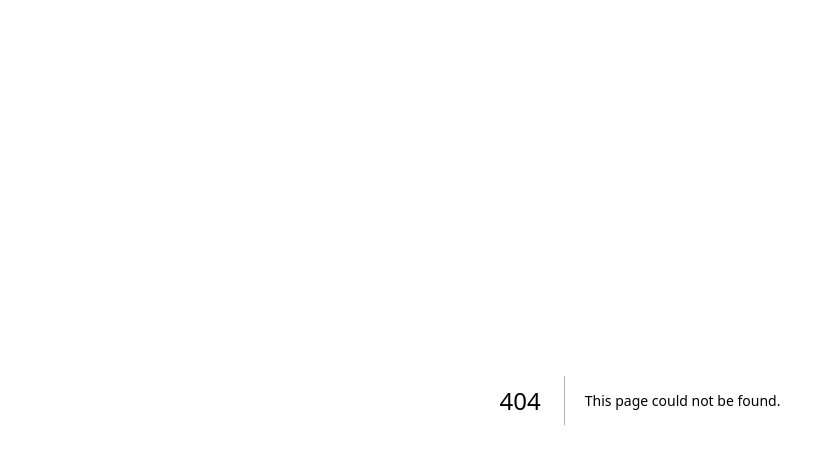
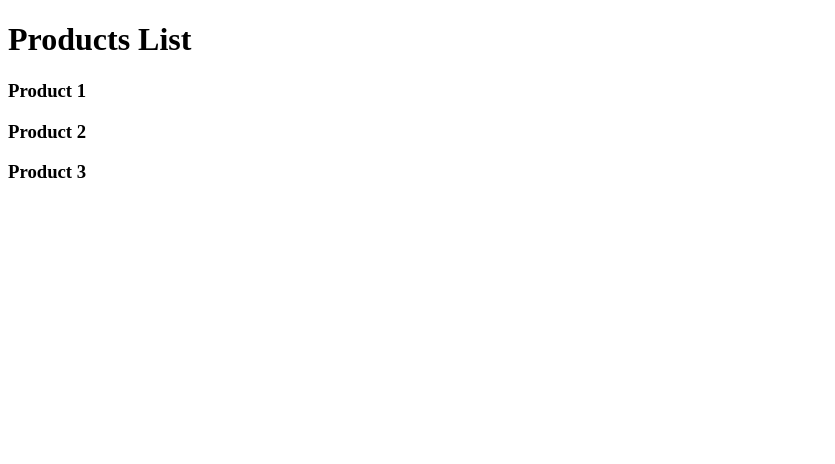
Before and after one commit to razibdash/Next.js-Classes, a Next.js app: page /products in a window 1280 px wide. Before the commit this address had no page. Shown: the top 464 px of the page, without its empty margins (0-835 px from the left). Built offline with nearby package versions, Linux system fonts and the light colour scheme.

Commit message:
Next.js Dynamic Routes and Nested Dynamic Routes

```diff
--- /dev/null
+++ b/src/app/products/page.tsx
@@ -0,0 +1,14 @@
+import React from 'react'
+
+function Product() {
+  return (
+    <div>
+        <h1>Products List</h1>
+        <h3>Product 1</h3>
+        <h3>Product 2</h3>
+        <h3>Product 3</h3>
+    </div>
+  )
+}
+
+export default Product
```
Also changed, not shown: src/app/products/[productId]/page.tsx (added, +13 -0 lines), src/app/products/[productId]/reviews/[reviewId]/page.tsx (added, +13 -0 lines), 1 other file (tests, documents, lock files or other folders).
